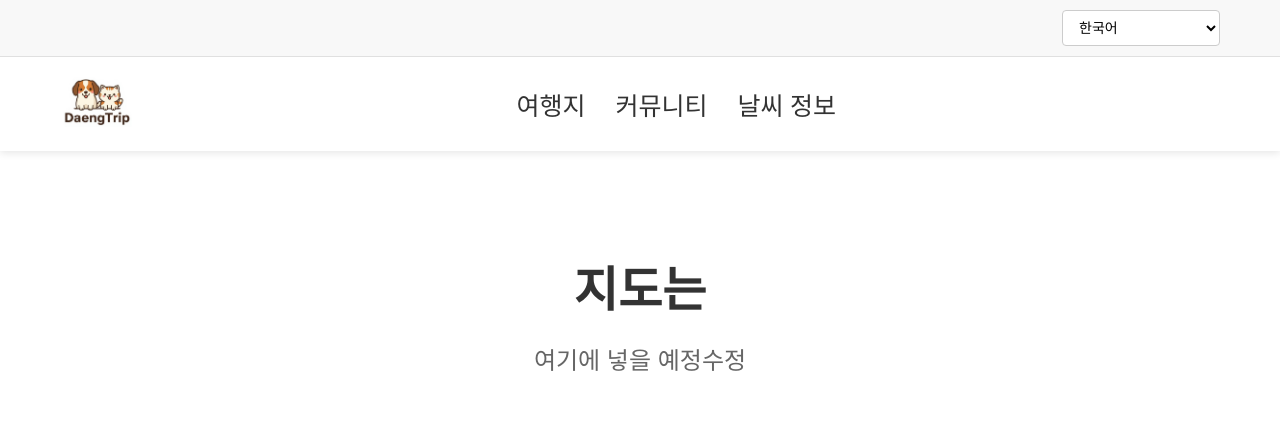
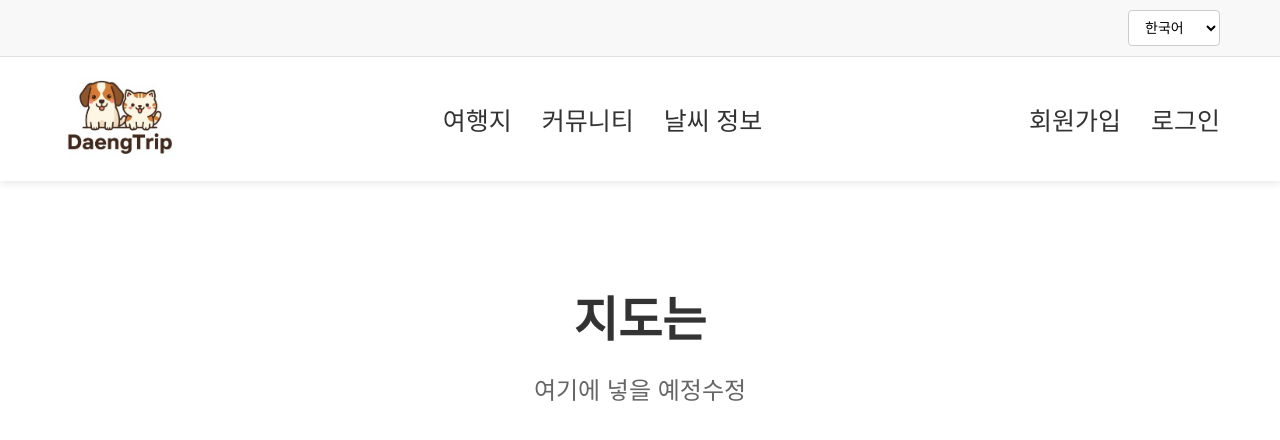
Before and after one commit to waguwagu796/daeng, a React (Create React App) app in the folder project/: page / in a window 1280 px wide. Shown: the top 440 px of the page. Built offline with nearby package versions, Linux system fonts and the light colour scheme.

Commit message:
로고 크기 수정, 회원가입과 로그인 추가

```diff
--- a/project/src/components/Header.css
+++ b/project/src/components/Header.css
@@ -78,7 +78,7 @@
 }
 
 .logo-image {
-  height: 50px;
+  height: 80px;
   width: auto;
   max-width: 200px;
 }
--- a/project/src/components/Header.js
+++ b/project/src/components/Header.js
@@ -17,8 +17,6 @@ const Header = () => {
                 <option value="ko">한국어</option>
                 <option value="en">English</option>
                 <option value="ja">日本語</option>
-                <option value="zh">简体中文</option>
-                <option value="zh-tw">繁體中文（臺灣）</option>
               </select>
             </div>
           </div>
@@ -49,7 +47,14 @@ const Header = () => {
             </div>
 
             <div>
-
+              <ul className="nav-list">
+                <li className="nav-item">
+                  <a href="#join" className="nav-link">회원가입</a>
+                </li>
+                <li className="nav-item">
+                  <a href="#login" className="nav-link">로그인</a>
+                </li>
+              </ul>
             </div>
 
           </div>
```
Also changed, not shown: 1 other file (tests, documents, lock files or other folders).
